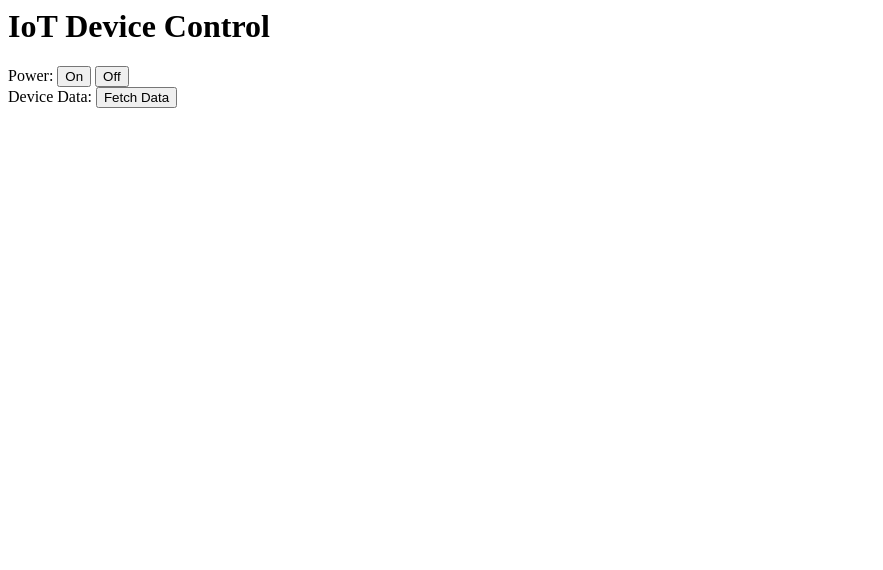
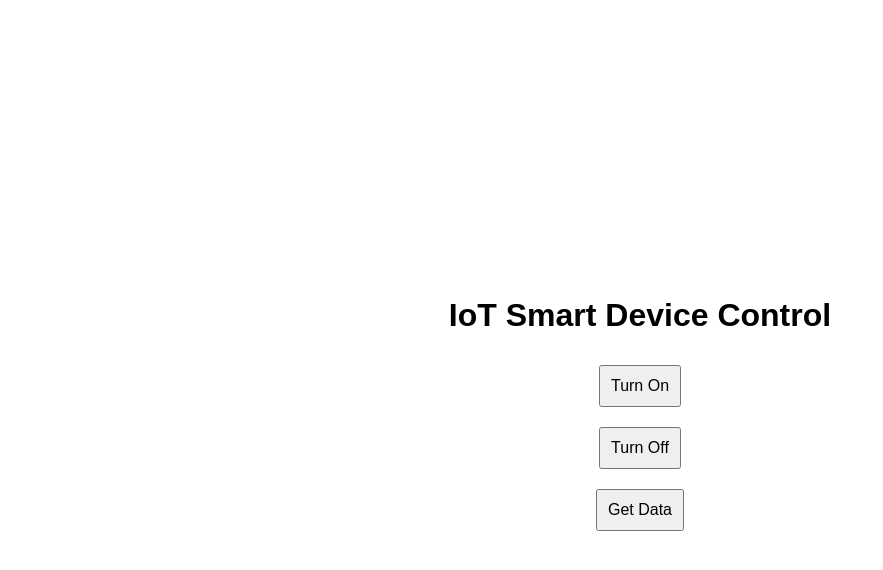
Before and after one commit to LeonidVolosov/exam, a plain HTML site: page frontend/index.html in a window 1280 px wide. Shown: the whole page, without its empty margins (0-883 px from the left). Drawn offline with Linux system fonts and the light colour scheme.

Commit message:
Update index.html

```diff
--- a/frontend/index.html
+++ b/frontend/index.html
@@ -1,21 +1,18 @@
+
 <html lang="en">
 <head>
     <meta charset="UTF-8">
     <meta name="viewport" content="width=device-width, initial-scale=1.0">
-    <title>IoT Device Control</title>
+    <title>IoT Controller</title>
+    <link rel="stylesheet" href="styles.css">
 </head>
 <body>
-    <h1>IoT Device Control</h1>
-    <div>
-        <label for="power">Power:</label>
-        <button onclick="sendCommand('on')">On</button>
-        <button onclick="sendCommand('off')">Off</button>
-    </div>
-    <div>
-        <label for="data">Device Data:</label>
-        <button onclick="getData()">Fetch Data</button>
-        <p id="data-output"></p>
-    </div>
+    <h1>IoT Smart Device Control</h1>
+    <button id="onButton">Turn On</button>
+    <button id="offButton">Turn Off</button>
+    <button id="getDataButton">Get Data</button>
+    <div id="dataDisplay"></div>
+
     <script src="script.js"></script>
 </body>
 </html>
```
